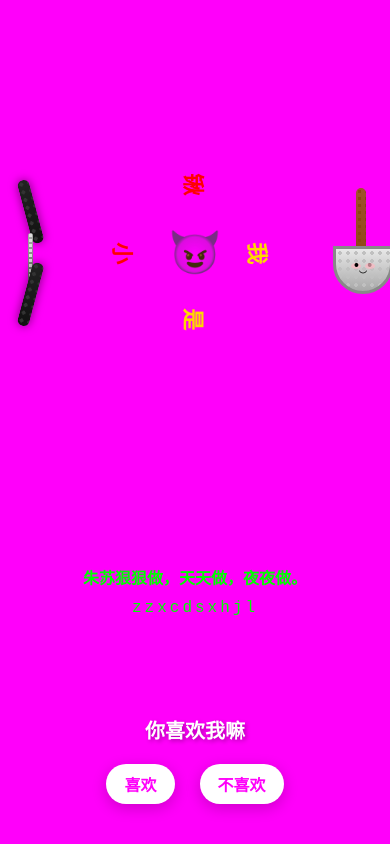
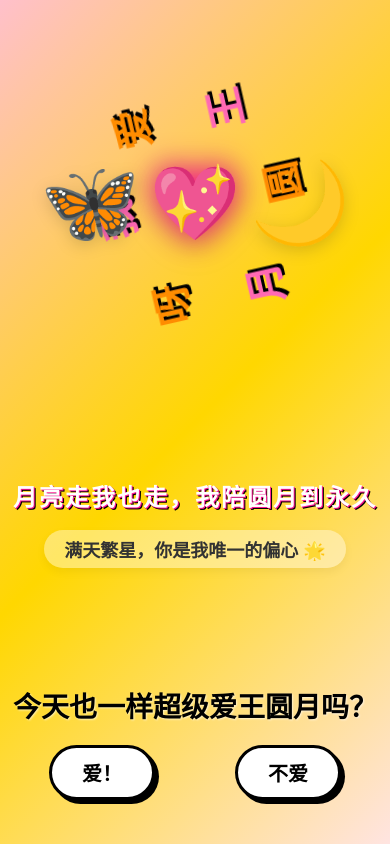
Before and after one commit to caiyuanyuanyuan/-, a plain HTML site: page index.html in a window 390 px wide. Drawn offline with Linux system fonts and the light colour scheme.

Commit message:
Update index.html

```diff
--- a/index.html
+++ b/index.html
@@ -3,139 +3,133 @@
 <head>
 <meta charset="UTF-8">
 <meta name="viewport" content="width=device-width, initial-scale=1.0, maximum-scale=1.0, user-scalable=no">
-<title>我是小锹-福来倾情赞助</title>
+<title>我爱王圆月</title>
 <style>
   * { margin: 0; padding: 0; box-sizing: border-box; }
   body {
-    background-color: #FF00FA;
+    /* 核心修改：浪漫温馨的粉金渐变背景 */
+    background: linear-gradient(135deg, #FFC0CB 0%, #FFD700 50%, #FFE4E1 100%);
     font-family: "Microsoft YaHei", sans-serif;
     overflow: hidden;
     height: 100vh;
     display: flex;
     flex-direction: column;
+    justify-content: space-between;
   }
 
-  /* 上部60%区域 */
+  /* ================= 页面大框架 ================= */
   .top-section {
-    height: 60vh;
+    height: 48vh;
     display: flex;
     justify-content: center;
     align-items: center;
     position: relative;
+    padding: 0 40px;
   }
+
   .content-box {
-    width: 95%;
-    height: 80%;
+    width: 100%;
+    max-width: 800px;
+    height: 90%;
     display: flex;
     justify-content: space-between;
     align-items: center;
     position: relative;
   }
 
-  /* 双截棍 - 放大拉长，留出链条空间 */
-  .nunchaku {
-    width: 120px;
-    height: 320px;
+  /* ================= 蝴蝶与月亮 专属羁绊互动 ================= */
+  .element-box {
+    font-size: 110px;
+    cursor: pointer;
+    user-select: none;
     position: relative;
-  }
-  .stick {
-    width: 16px;
-    height: 110px;
-    background:
-      radial-gradient(circle, #333 2px, transparent 2px) 0 0 / 8px 8px,
-      linear-gradient(#222, #111);
-    border-radius: 8px;
-    position: absolute;
-    left: 52px;
-    box-shadow: 0 0 10px rgba(0,0,0,0.5);
-  }
-  .stick.top { top: 0; transform: rotate(-15deg); transform-origin: bottom center; }
-  .stick.bottom { bottom: 0; transform: rotate(15deg); transform-origin: top center; }
-  /* 加粗高亮链条 */
-  .chain {
-    position: absolute;
-    top: 110px;
-    left: 56px;
-    width: 8px;
-    height: 100px;
-    background:
-      radial-gradient(circle, #ddd 3px, transparent 3px) 0 0 / 8px 8px,
-      linear-gradient(#aaa, #666);
-    border-radius: 4px;
+    transition: transform 0.2s;
+    display: flex;
+    justify-content: center;
+    align-items: center;
+    z-index: 10;
+    filter: drop-shadow(0 4px 8px rgba(0,0,0,0.15));
   }
 
-  /* 可爱铲子 */
-  .shovel {
-    width: 140px;
-    height: 280px;
-    position: relative;
+  /* 羁绊喊话气泡样式 */
+  .shout-bubble {
+    position: absolute;
+    top: -50px;
+    font-size: 26px;
+    font-weight: 900;
+    background: #fff;
+    color: #000;
+    padding: 6px 14px;
+    border-radius: 20px;
+    border: 3px solid #000;
+    opacity: 0;
+    transform: scale(0);
+    transition: all 0.2s ease;
+    white-space: nowrap;
+    pointer-events: none;
   }
-  .shovel-handle {
-    width: 14px;
-    height: 140px;
-    background:
-      radial-gradient(circle, #8B4513 2px, transparent 2px) 0 0 / 7px 7px,
-      linear-gradient(#A0522D, #8B4513);
-    border-radius: 7px;
-    position: absolute;
-    top: 0;
-    left: 63px;
-  }
-  .shovel-head {
-    width: 100px;
-    height: 80px;
-    background:
-      radial-gradient(circle, #C0C0C0 2px, transparent 2px) 0 0 / 8px 8px,
-      linear-gradient(#E8E8E8, #A8A8A8);
-    border-radius: 0 0 50px 50px;
-    position: absolute;
-    bottom: 40px;
-    left: 20px;
-    border: 3px solid #888;
-  }
-  /* 可爱腮红 */
-  .shovel-head::before,
-  .shovel-head::after {
-    content: "";
-    position: absolute;
-    width: 18px;
-    height: 10px;
-    background: #FFB6C1;
-    border-radius: 50%;
-    top: 25px;
-    opacity: 0.7;
-  }
-  .shovel-head::before { left: 15px; }
-  .shovel-head::after { right: 15px; }
-  /* 可爱眼睛 */
-  .shovel-eyes {
-    position: absolute;
-    top: 10px;
-    left: 0;
-    right: 0;
-    text-align: center;
-    font-size: 20px;
+  .shout-bubble.show {
+    opacity: 1;
+    transform: scale(1);
   }
 
-  /* 中间旋转文字 */
+  /* 蝴蝶飞扑轨迹 (喊那路途) */
+  #butterflyActor.naruto-action {
+    animation: butterflyFly 0.5s ease-in-out;
+  }
+  @keyframes butterflyFly {
+    0% { transform: scale(1) translateX(0) rotate(0deg); }
+    30% { transform: scale(1.1) translateX(-20px) rotate(-10deg); }
+    65% { transform: scale(1.2) translateX(260px) translateY(-15px) rotate(15deg); }
+    100% { transform: scale(1) translateX(0) rotate(0deg); }
+  }
+
+  /* 月亮撞击轨迹 (喊萨斯给) */
+  #moonTarget.sasuke-action {
+    animation: moonBash 0.5s ease-in-out;
+  }
+  @keyframes moonBash {
+    0% { transform: scale(1) translateX(0) rotate(0deg); }
+    30% { transform: scale(1.1) translateX(20px) rotate(10deg); }
+    65% { transform: scale(1.2) translateX(-260px) translateY(-15px) rotate(-15deg); }
+    100% { transform: scale(1) translateX(0) rotate(0deg); }
+  }
+
+  /* 被击中后的娇羞晃动 */
+  .element-box.hit-shake {
+    animation: targetShake 0.5s ease-in-out;
+  }
+  @keyframes targetShake {
+    0% { transform: scale(1) translate(0, 0); }
+    20% { transform: scale(1.2) translate(-10px, 10px) rotate(-10deg); }
+    40% { transform: scale(1.1) translate(10px, -10px) rotate(10deg); }
+    60% { transform: scale(1.1) translate(-5px, -5px) rotate(-5deg); }
+    80% { transform: scale(1.05) translate(5px, 5px) rotate(5deg); }
+    100% { transform: scale(1) translate(0, 0); }
+  }
+
+  /* ================= 中间旋转文字（我爱王圆月呀） ================= */
   .circle-text-wrap {
     position: absolute;
     left: 50%;
     top: 50%;
     transform: translate(-50%, -50%);
-    width: 260px;
-    height: 260px;
+    width: 320px;
+    height: 320px;
   }
-  .center-emoji {
+
+  /* 中心发光大心，与背景拉开对比 */
+  .center-heart {
     position: absolute;
     left: 50%;
     top: 50%;
     transform: translate(-50%, -50%);
-    font-size: 80px;
+    font-size: 100px;
     z-index: 2;
-    animation: bounce 1.5s ease-in-out infinite;
+    filter: drop-shadow(0 0 15px #FF1493) drop-shadow(0 4px 10px rgba(0,0,0,0.2));
+    animation: heartThrob 1.2s ease-in-out infinite;
   }
-  @keyframes bounce {
+  @keyframes heartThrob {
     0%, 100% { transform: translate(-50%, -50%) scale(1); }
     50% { transform: translate(-50%, -50%) scale(1.15); }
   }
@@ -144,57 +138,71 @@
     width: 100%;
     height: 100%;
     position: relative;
-    animation: spin 4s linear infinite;
+    animation: spin 7s linear infinite;
   }
   @keyframes spin {
     from { transform: rotate(0deg); }
     to { transform: rotate(360deg); }
   }
+
+  /* 字体橘粉与亮金交替，加黑色边框立体感 */
   .rotate-text {
     position: absolute;
-    font-size: 42px;
-    font-weight: bold;
+    font-size: 64px;
+    font-weight: 900;
     left: 50%;
     top: 50%;
     transform-origin: center center;
+    text-shadow: 3px 3px 0px #000;
   }
-  .text-1 { color: #FFD700; transform: translate(-50%, -130px); }
-  .text-2 { color: #FFD700; transform: translate(90px, -50%); }
-  .text-3 { color: #FF0000; transform: translate(-50%, 90px); }
-  .text-4 { color: #FF0000; transform: translate(-130px, -50%); }
+  .text-1 { color: #FF69B4; transform: translate(-50%, -170px); } /* 我 - 粉 */
+  .text-2 { color: #FF8C00; transform: translate(110px, -110px); } /* 爱 - 橘 */
+  .text-3 { color: #FF69B4; transform: translate(110px, 40px); }   /* 王 - 粉 */
+  .text-4 { color: #FF8C00; transform: translate(-50%, 100px); }   /* 圆 - 橘 */
+  .text-5 { color: #FF69B4; transform: translate(-200px, 40px); }  /* 月 - 粉 */
+  .text-6 { color: #FF8C00; transform: translate(-200px, -110px); }/* 呀 - 橘 */
 
-  /* 中部20%区域 */
+  /* ================= 中部文案区 ================= */
   .middle-section {
-    height: 20vh;
+    height: 28vh;
     display: flex;
     flex-direction: column;
     justify-content: center;
     align-items: center;
-    gap: 10px;
-  }
-  .fan-text {
-    font-size: 32px;
-    font-weight: bold;
-    text-align: center;
-    animation: pulseColor 2s ease-in-out infinite;
-  }
-  .fan-code {
-    font-size: 26px;
-    font-family: "Courier New", monospace;
-    animation: pulseColor 2s ease-in-out infinite reverse;
-    letter-spacing: 3px;
-  }
-  @keyframes pulseColor {
-    0% { color: #FFFF00; transform: scale(1); }
-    25% { color: #00FFFF; transform: scale(1.15); }
-    50% { color: #00FF00; transform: scale(1); }
-    75% { color: #FF00FF; transform: scale(1.15); }
-    100% { color: #FFFF00; transform: scale(1); }
+    gap: 12px;
+    padding: 0 10px;
+    position: relative;
   }
 
-  /* 底部20%区域 */
+  /* 专属神仙主句样式 */
+  .main-title {
+    font-size: 38px;
+    font-weight: 900;
+    text-align: center;
+    color: #fff;
+    letter-spacing: 2px;
+    text-shadow:
+      2px 2px 0px #FF1493,
+      4px 4px 0px #000;
+    margin-bottom: 5px;
+    z-index: 5;
+  }
+
+  .sub-title {
+    font-size: 26px;
+    font-weight: bold;
+    color: #333;
+    text-align: center;
+    background: rgba(255,255,255,0.4);
+    padding: 6px 20px;
+    border-radius: 30px;
+    box-shadow: 0 4px 10px rgba(0,0,0,0.05);
+    z-index: 5;
+  }
+
+  /* ================= 底部互动区 ================= */
   .bottom-section {
-    height: 20vh;
+    height: 24vh;
     display: flex;
     flex-direction: column;
     justify-content: center;
@@ -202,253 +210,258 @@
     gap: 20px;
   }
   .question {
-    font-size: 36px;
+    font-size: 38px;
     font-weight: bold;
-    color: #fff;
-    text-shadow: 2px 2px 4px rgba(0,0,0,0.3);
+    color: #000;
+    text-shadow: 1px 1px 2px rgba(255,255,255,0.6);
   }
   .btn-group {
     display: flex;
-    gap: 60px;
+    gap: 80px;
   }
   .btn {
-    padding: 12px 30px;
-    font-size: 24px;
-    border: none;
-    border-radius: 30px;
+    padding: 14px 45px;
+    font-size: 26px;
+    border: 3px solid #000;
+    border-radius: 40px;
     cursor: pointer;
     font-weight: bold;
-    transition: all 0.3s;
+    transition: all 0.2s;
     background: #fff;
-    color: #FF00FA;
-    box-shadow: 0 4px 15px rgba(0,0,0,0.2);
+    color: #000;
+    box-shadow: 4px 4px 0px #000;
   }
   .btn:hover {
-    transform: scale(1.1);
-    box-shadow: 0 6px 20px rgba(0,0,0,0.3);
+    transform: translate(-2px, -2px);
+    box-shadow: 6px 6px 0px #000;
   }
 
-  /* 谢谢你弹窗效果 */
-  .thank-you {
+  /* 成功表白大浮层 */
+  .success-popup {
     position: fixed;
     left: 50%;
     top: 50%;
     transform: translate(-50%, -50%) scale(0);
-    font-size: 80px;
+    font-size: 70px;
     font-weight: bold;
     color: #fff;
-    text-shadow:
-      0 0 10px #FFD700,
-      0 0 20px #FFD700,
-      0 0 30px #FF69B4;
+    background: rgba(0,0,0,0.85);
+    padding: 40px;
+    border-radius: 30px;
+    border: 4px solid #FF1493;
     z-index: 100;
     pointer-events: none;
-    transition: transform 0.5s cubic-bezier(0.68, -0.55, 0.265, 1.55);
+    transition: transform 0.4s cubic-bezier(0.175, 0.885, 0.32, 1.275);
+    text-align: center;
+    width: 90%;
+    max-width: 600px;
   }
-  .thank-you.show {
+  .success-popup.show {
     transform: translate(-50%, -50%) scale(1);
-    animation: wiggle 1s ease-in-out infinite 0.5s;
-  }
-  @keyframes wiggle {
-    0%, 100% { transform: translate(-50%, -50%) rotate(-5deg) scale(1); }
-    50% { transform: translate(-50%, -50%) rotate(5deg) scale(1.05); }
   }
 
-  /* ========== 手机适配媒体查询 ========== */
+  /* 飞散粒子效果 */
+  .particle {
+    position: absolute;
+    font-size: 40px;
+    pointer-events: none;
+    animation: particleMove 0.8s ease-out forwards;
+    z-index: 100;
+  }
+  @keyframes particleMove {
+    0% { transform: translate(0, 0) scale(0.6); opacity: 1; }
+    100% { transform: translate(var(--x), var(--y)) scale(1.5); opacity: 0; }
+  }
+
+  /* ================= 移动端适配 ================= */
   @media screen and (max-width: 768px) {
-    /* 双截棍同步加高，链条完整露出 */
-    .nunchaku {
-      width: 70px;
-      height: 190px;
+    .element-box { font-size: 80px; }
+    .shout-bubble { font-size: 18px; top: -35px; }
+
+    @keyframes butterflyFly {
+      0% { transform: scale(1) translateX(0); }
+      65% { transform: scale(1.2) translateX(140px) translateY(-10px); }
+      100% { transform: scale(1) translateX(0); }
     }
-    .stick {
-      width: 12px;
-      height: 65px;
-      left: 29px;
-    }
-    .chain {
-      top: 65px;
-      left: 31px;
-      width: 6px;
-      height: 60px;
-      background: radial-gradient(circle, #ddd 2px, transparent 2px) 0 0 / 6px 6px, linear-gradient(#aaa, #666);
+    @keyframes moonBash {
+      0% { transform: scale(1) translateX(0); }
+      65% { transform: scale(1.2) translateX(-140px) translateY(-10px); }
+      100% { transform: scale(1) translateX(0); }
     }
 
-    .shovel {
-      width: 80px;
-      height: 160px;
-    }
-    .shovel-handle {
-      width: 10px;
-      height: 80px;
-      left: 35px;
-    }
-    .shovel-head {
-      width: 60px;
-      height: 48px;
-      left: 12px;
-      bottom: 24px;
-    }
-    .shovel-head::before, .shovel-head::after {
-      width: 10px;
-      height: 6px;
-      top: 14px;
-    }
-    .shovel-eyes {
-      font-size: 14px;
-      top: 6px;
-    }
+    .circle-text-wrap { width: 200px; height: 200px; }
+    .center-heart { font-size: 70px; }
+    .rotate-text { font-size: 40px; }
+    .text-1 { transform: translate(-50%, -110px); }
+    .text-2 { transform: translate(65px, -75px); }
+    .text-3 { transform: translate(65px, 20px); }
+    .text-4 { transform: translate(-50%, 60px); }
+    .text-5 { transform: translate(-115px, 20px); }
+    .text-6 { transform: translate(-115px, -75px); }
 
-    /* 中间旋转圆环缩小 */
-    .circle-text-wrap {
-      width: 160px;
-      height: 160px;
-    }
-    .center-emoji {
-      font-size: 48px;
-    }
-    .rotate-text {
-      font-size: 26px;
-    }
-    .text-1 { transform: translate(-50%, -80px); }
-    .text-2 { transform: translate(55px, -50%); }
-    .text-3 { transform: translate(-50%, 55px); }
-    .text-4 { transform: translate(-80px, -50%); }
-
-    /* 中间文字缩小 */
-    .fan-text {
-      font-size: 20px;
-      padding: 0 10px;
-    }
-    .fan-code {
-      font-size: 16px;
-    }
-
-    /* 底部文字按钮 */
-    .question {
-      font-size: 24px;
-    }
-    .btn-group {
-      gap: 25px;
-      flex-wrap: wrap;
-      justify-content: center;
-    }
-    .btn {
-      padding: 10px 22px;
-      font-size: 18px;
-    }
-
-    /* 弹窗文字缩小 */
-    .thank-you {
-      font-size: 42px;
-      padding: 0 10px;
-      text-align: center;
-    }
-  }
-
-  /* 超小屏手机（480px以下） */
-  @media screen and (max-width: 480px) {
-    .content-box {
-      width: 98%;
-    }
-    .nunchaku {
-      width: 55px;
-      height: 150px;
-    }
-    .chain {
-      width: 5px;
-      height: 48px;
-      left: 24px;
-      top: 55px;
-      background: radial-gradient(circle, #ddd 1.8px, transparent 1.8px) 0 0 / 5px 5px, linear-gradient(#aaa, #666);
-    }
-    .shovel {
-      width: 65px;
-      height: 130px;
-    }
-    .circle-text-wrap {
-      width: 130px;
-      height: 130px;
-    }
-    .center-emoji {
-      font-size: 38px;
-    }
-    .rotate-text {
-      font-size: 22px;
-    }
-    .fan-text {
-      font-size: 16px;
-    }
-    .question {
-      font-size: 20px;
-    }
-    .btn {
-      padding: 8px 18px;
-      font-size: 16px;
-    }
+    .main-title { font-size: 24px; text-shadow: 1px 1px 0px #FF1493, 2px 2px 0px #000; }
+    .sub-title { font-size: 18px; }
+    .question { font-size: 28px; }
+    .btn { padding: 10px 30px; font-size: 20px; }
+    .success-popup { font-size: 40px; }
   }
 </style>
 </head>
 <body>
 
+  <!-- 顶部区域 -->
   <div class="top-section">
     <div class="content-box">
-      <!-- 双截棍 -->
-      <div class="nunchaku">
-        <div class="stick top"></div>
-        <div class="chain"></div>
-        <div class="stick bottom"></div>
+      <!-- 蝴蝶 (喊那路途) -->
+      <div class="element-box" id="butterflyActor" onclick="butterflyShout()">
+        <div class="shout-bubble" id="bubbleNaruto">那路途！📢</div>
+        🦋
       </div>
 
       <!-- 中间旋转文字 -->
       <div class="circle-text-wrap">
-        <div class="center-emoji">😈</div>
+        <div class="center-heart">💖</div>
         <div class="rotate-ring">
           <div class="rotate-text text-1">我</div>
-          <div class="rotate-text text-2">是</div>
-          <div class="rotate-text text-3">小</div>
-          <div class="rotate-text text-4">锹</div>
+          <div class="rotate-text text-2">爱</div>
+          <div class="rotate-text text-3">王</div>
+          <div class="rotate-text text-4">圆</div>
+          <div class="rotate-text text-5">月</div>
+          <div class="rotate-text text-6">呀</div>
         </div>
       </div>
 
-      <!-- 可爱铲子 -->
-      <div class="shovel">
-        <div class="shovel-handle"></div>
-        <div class="shovel-head">
-          <div class="shovel-eyes">•‿•</div>
-        </div>
+      <!-- 月亮 (喊萨斯给) -->
+      <div class="element-box" id="moonTarget" onclick="moonShout()">
+        <div class="shout-bubble" id="bubbleSasuke">萨斯给！📢</div>
+        🌙
       </div>
     </div>
   </div>
 
+  <!-- 中部区域 -->
   <div class="middle-section">
-    <div class="fan-text">朱苏狠狠做，天天做，夜夜做。</div>
-    <div class="fan-code">zzxcdsxhjl</div>
+    <div class="main-title">月亮走我也走，我陪圆月到永久</div>
+    <div class="sub-title">满天繁星，你是我唯一的偏心 🌟</div>
   </div>
 
+  <!-- 底部区域 -->
   <div class="bottom-section">
-    <div class="question">你喜欢我嘛</div>
+    <div class="question">今天也一样超级爱王圆月吗？</div>
     <div class="btn-group">
-      <button class="btn" onclick="likeYes()">喜欢</button>
-      <button class="btn" onclick="likeNo()">不喜欢</button>
+      <button class="btn" onclick="loveYes()">爱！</button>
+      <!-- 核心修改：点击无情输出“滚！” -->
+      <button class="btn" onclick="loveNo()">不爱</button>
     </div>
   </div>
 
-  <div class="thank-you" id="thankYou">谢谢你！💖</div>
+  <!-- 成功弹窗 -->
+  <div class="success-popup" id="popupBox">圆月收到啦！💖<br>( ˘ ³˘)♥ 再喊一声羁绊！</div>
 
 <script>
-  function likeNo() {
-    alert("我管你喜不喜欢😈");
+  let isAnimating = false;
+
+  function clearAllClasses() {
+    const bf = document.getElementById("butterflyActor");
+    const moon = document.getElementById("moonTarget");
+    bf.classList.remove("naruto-action", "hit-shake");
+    moon.classList.remove("sasuke-action", "hit-shake");
+    void bf.offsetWidth;
+    void moon.offsetWidth;
   }
 
-  function likeYes() {
-    const el = document.getElementById("thankYou");
-    el.classList.add("show");
+  // 1. 蝴蝶飞向月亮，喊“那路途”
+  function butterflyShout() {
+    if (isAnimating) return;
+    isAnimating = true;
+    clearAllClasses();
+
+    const bf = document.getElementById("butterflyActor");
+    const moon = document.getElementById("moonTarget");
+    const bubble = document.getElementById("bubbleNaruto");
+
+    // 弹出喊话气泡
+    bubble.classList.add("show");
+    bf.classList.add("naruto-action");
+
+    // 击中时刻：爆金色流星，月亮挨揍晃动
     setTimeout(() => {
-      el.classList.remove("show");
-    }, 3000);
+      moon.classList.add("hit-shake");
+      createParticles(moon, ['✨', '🌟', '💫', '💛']);
+    }, 320);
+
+    // 动作收尾
+    setTimeout(() => {
+      bubble.classList.remove("show");
+      isAnimating = false;
+    }, 800);
+  }
+
+  // 2. 月亮冲向蝴蝶，喊“萨斯给”
+  function moonShout() {
+    if (isAnimating) return;
+    isAnimating = true;
+    clearAllClasses();
+
+    const bf = document.getElementById("butterflyActor");
+    const moon = document.getElementById("moonTarget");
+    const bubble = document.getElementById("bubbleSasuke");
+
+    // 弹出喊话气泡
+    bubble.classList.add("show");
+    moon.classList.add("sasuke-action");
+
+    // 击中时刻：爆粉色爱心，蝴蝶挨揍晃动
+    setTimeout(() => {
+      bf.classList.add("hit-shake");
+      createParticles(bf, ['❤️', '💖', '💝', '🌸']);
+    }, 320);
+
+    // 动作收尾
+    setTimeout(() => {
+      bubble.classList.remove("show");
+      isAnimating = false;
+    }, 800);
+  }
+
+  // 特效生成器
+  function createParticles(element, emojiArray) {
+    const rect = element.getBoundingClientRect();
+    const centerX = rect.left + rect.width / 2;
+    const centerY = rect.top + rect.height / 2;
+
+    for (let i = 0; i < 12; i++) {
+      const p = document.createElement('div');
+      p.className = 'particle';
+      p.innerText = emojiArray[Math.floor(Math.random() * emojiArray.length)];
+      p.style.left = centerX + 'px';
+      p.style.top = centerY + 'px';
+
+      const angle = Math.random() * Math.PI * 2;
+      const distance = 60 + Math.random() * 120;
+      const x = Math.cos(angle) * distance;
+      const y = Math.sin(angle) * distance;
+
+      p.style.setProperty('--x', `${x}px`);
+      p.style.setProperty('--y', `${y}px`);
+
+      document.body.appendChild(p);
+      setTimeout(() => p.remove(), 800);
+    }
+  }
+
+  // 核心修改：无情拒绝弹窗
+  function loveNo() {
+    alert("滚！");
+  }
+
+  function loveYes() {
+    const box = document.getElementById("popupBox");
+    box.classList.add("show");
+    setTimeout(() => {
+      box.classList.remove("show");
+    }, 3500);
   }
 </script>
-
 </body>
 </html>
```
